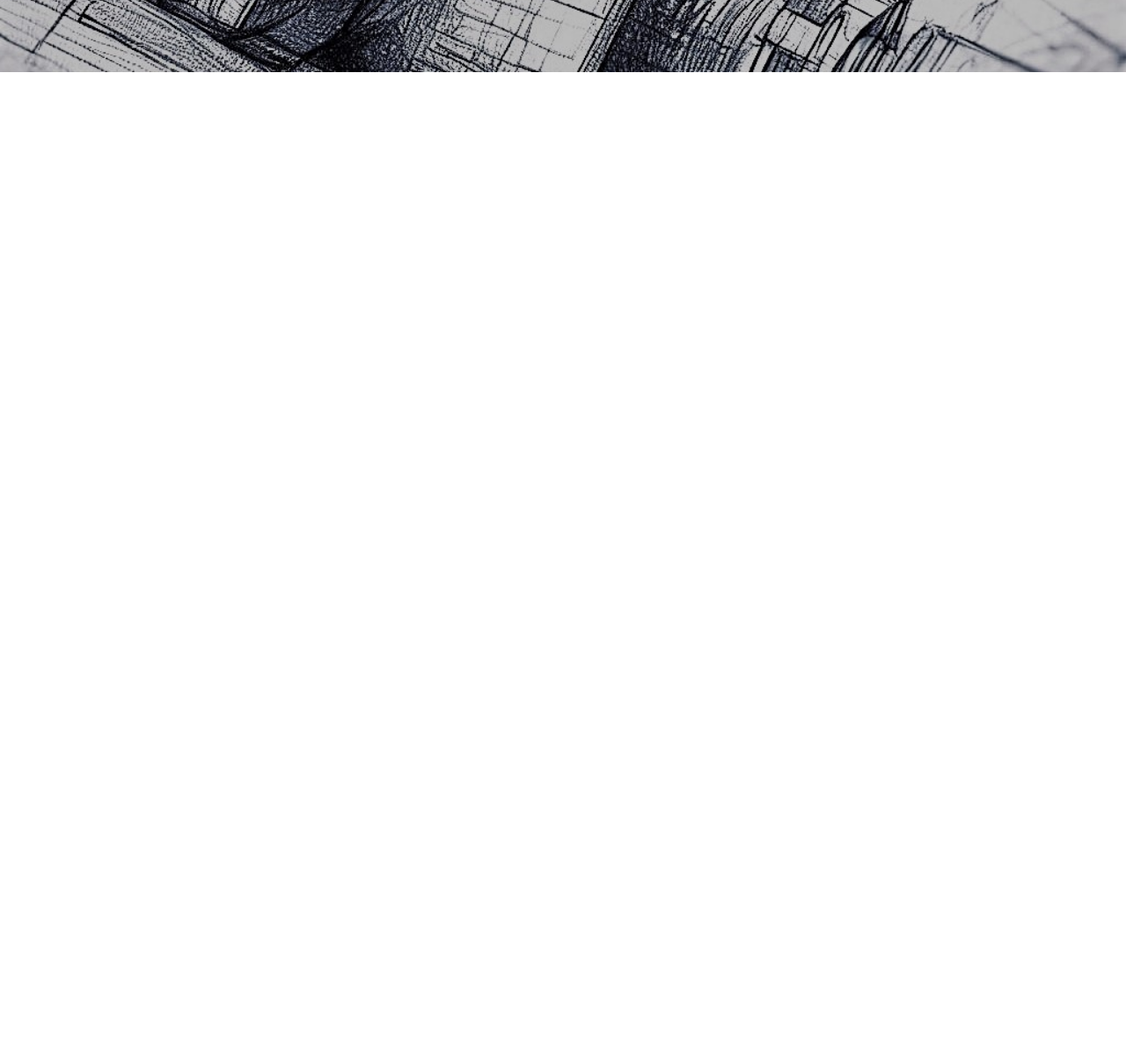
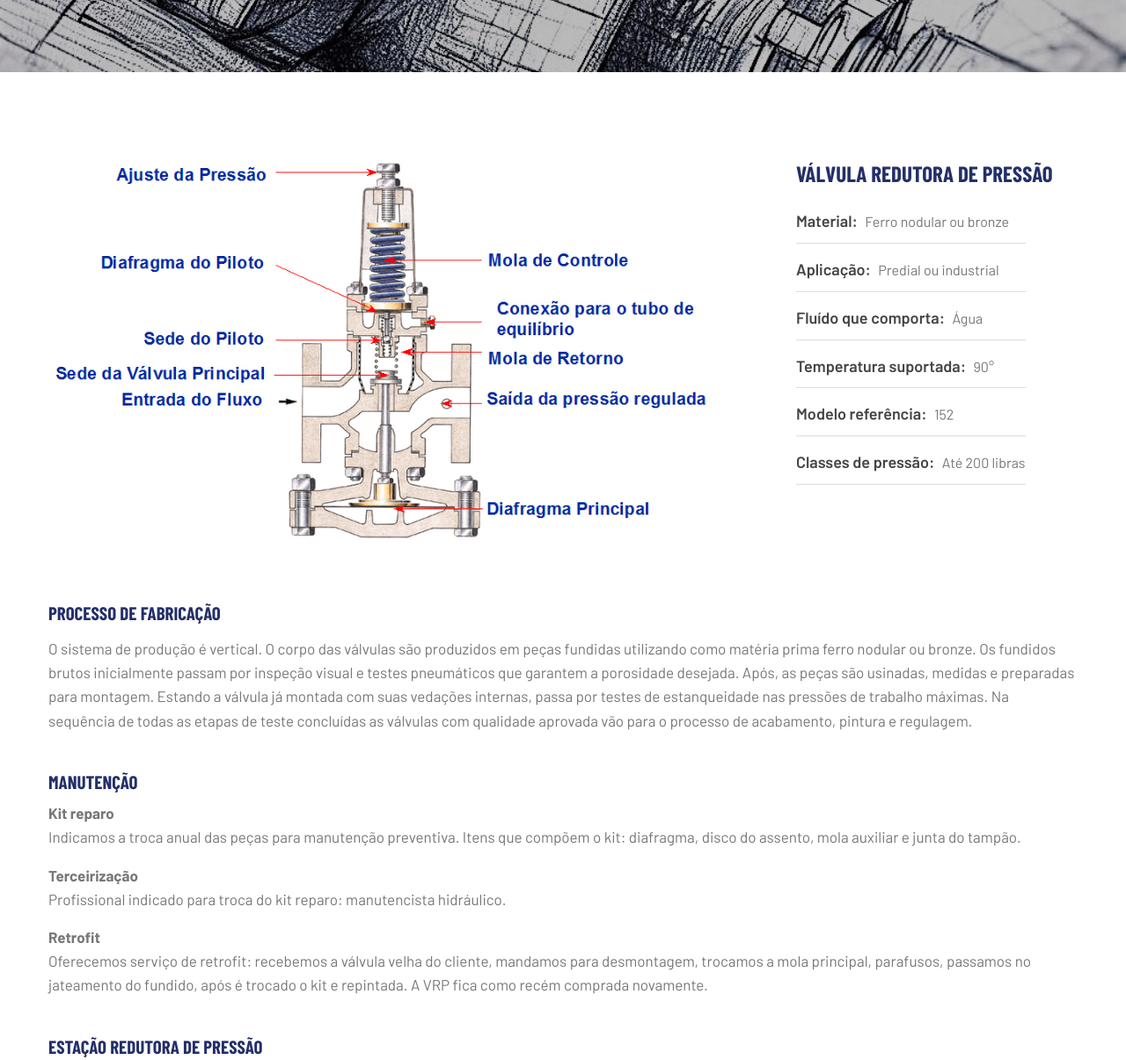
Before and after one commit to MeninoFranca/Empresarial-multpage-simples-2, a website: page information.html in a window 1280 px wide. Shown: the part 500-1705 px from the top of the page at 88% size. Before the commit the page ends 800 px from the top, so only its background shows below. Drawn offline with nearby package versions, Linux system fonts and the light colour scheme; a web font is replaced by a local one.

Commit message:
conteudo inserido

```diff
--- a/information.html
+++ b/information.html
@@ -148,3 +148,96 @@
             </div>
         </div>
     </div>
+    <div class="witr_single_portfolio_a">
+        <div class="container">
+            <div class="row">
+                <div class="col-lg-8 col-md-12 col-sm-12">
+                    <div class="single_portfolio_previwe2">
+                        <img class="img-fluid" src="assets/images/information1.jpg" alt="" />
+                    </div>
+                    <br />
+                </div>
+                <div class="col-lg-4 col-md-12 col-sm-12 blog-lr">
+                    <div class="portfolio-content portfolio-details-box">
+                        <div class="prots-contentg">
+                            <h2>Válvula redutora de pressão</h2>
+                            <ul>
+                                <li>
+                                    <b class="eleft">Material:</b>
+                                    <span class="eright">Ferro nodular ou bronze</span>
+                                </li>
+                                <li>
+                                    <b class="eleft">Aplicação:</b>
+                                    <span class="eright">Predial ou industrial</span>
+                                </li>
+                                <li>
+                                    <b class="eleft">Fluído que comporta:</b>
+                                    <span class="eright">Água</span>
+                                </li>
+                                <li>
+                                    <b class="eleft">Temperatura suportada:</b>
+                                    <span class="eright">90°</span>
+                                </li>
+                                <li>
+                                    <b class="eleft">Modelo referência:</b>
+                                    <span class="eright"> 152</span>
+                                </li>
+                                <li>
+                                    <b class="eleft">Classes de pressão:</b>
+                                    <span class="eright"> Até 200 libras</span>
+                                </li>
+                            </ul>
+                        </div>
+                    </div>
+                </div>
+            </div>
+            <br />
+            <div class="row">
+                <div class="col-md-12 col-lg-12 col-sm-12 col-xs-12 blog-lr">
+                    <div class="portfolio-content portfolio-details-boxs">
+                        <div class="pr-title">
+                            <h2>Processo de fabricação</h2>
+                        </div>
+                        <div class="prots-contentg">
+                            <p>
+                                O sistema de produção é vertical. O corpo das válvulas são
+                                produzidos em peças fundidas utilizando como matéria prima
+                                ferro nodular ou bronze. Os fundidos brutos inicialmente
+                                passam por inspeção visual e testes pneumáticos que garantem a
+                                porosidade desejada. Após, as peças são usinadas, medidas e
+                                preparadas para montagem. Estando a válvula já montada com
+                                suas vedações internas, passa por testes de estanqueidade nas
+                                pressões de trabalho máximas. Na sequência de todas as etapas
+                                de teste concluídas as válvulas com qualidade aprovada vão
+                                para o processo de acabamento, pintura e regulagem.
+                            </p>
+                            <br />
+                            <h2>MANUTENÇÃO</h2>
+                            <p>
+                                <strong>Kit reparo</strong><br />
+                                Indicamos a troca anual das peças para manutenção preventiva.
+                                Itens que compõem o kit: diafragma, disco do assento, mola
+                                auxiliar e junta do tampão.
+                            </p>
+                            <p>
+                                <strong>Terceirização</strong><br />
+                                Profissional indicado para troca do kit reparo: manutencista
+                                hidráulico.
+                            </p>
+                            <p>
+                                <strong>Retrofit</strong><br />
+                                Oferecemos serviço de retrofit: recebemos a válvula velha do
+                                cliente, mandamos para desmontagem, trocamos a mola principal,
+                                parafusos, passamos no jateamento do fundido, após é trocado o
+                                kit e repintada. A VRP fica como recém comprada novamente.
+                            </p>
+                            <br />
+                            <h2>ESTAÇÃO REDUTORA DE PRESSÃO</h2>
+                            <br />
+                            <img class="img-est" src="./assets/images/est.jpg" alt="" />
+                        </div>
+                    </div>
+                </div>
+            </div>
+        </div>
+    </div>
```
